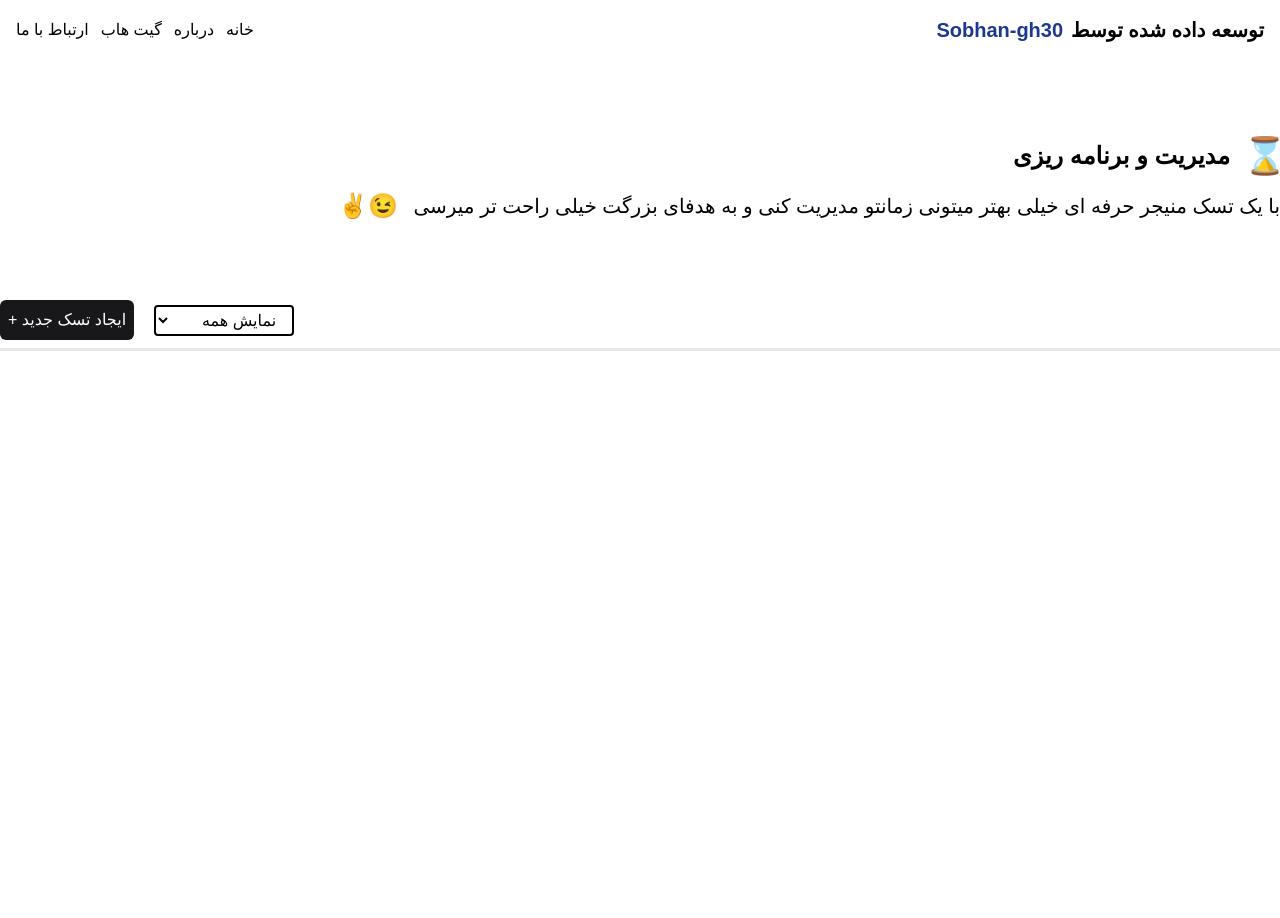
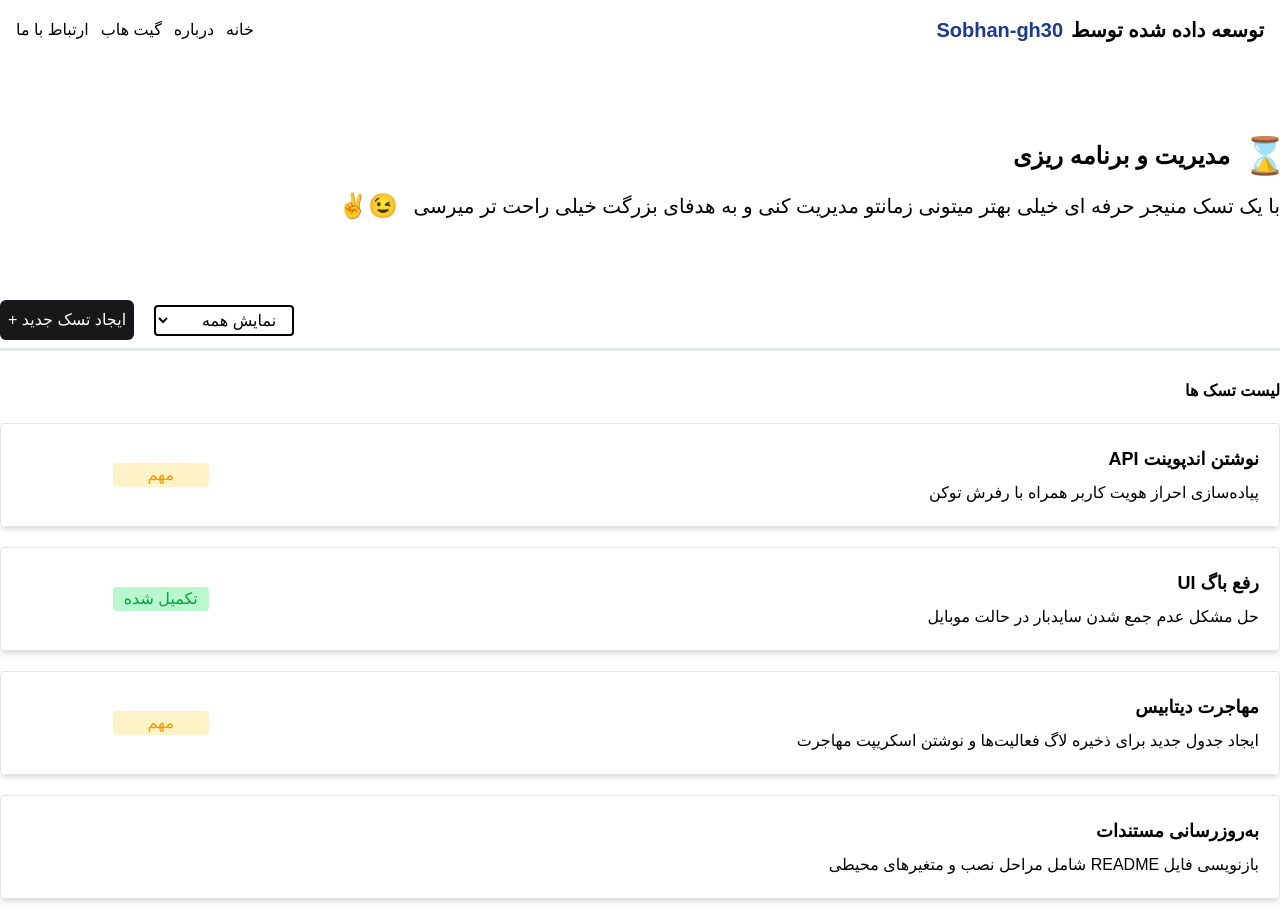
Before and after one commit to sobhan-gh30/Taskmanager-react, a React (Vite) app: page / in a window 1280 px wide. Shown: the top 918 px of the page. Before the commit the page ends 800 px from the top, so only its background shows below. Built offline with nearby package versions, Linux system fonts and the light colour scheme; a web font is replaced by a local one.

Commit message:
feat : task cart added

```diff
--- a/src/App.jsx
+++ b/src/App.jsx
@@ -1,6 +1,8 @@
 import Navbar from "./componenst/navbar.jsx";
 import TaskModal from "./componenst/taskModal.jsx";
 import {useState} from "react";
+import tasks from "./tasks.js";
+import TaskCart from "./componenst/taskCarts.jsx";
 
 function App() {
 
@@ -44,8 +46,18 @@ function App() {
                 </div>
             </div>
         </header>
-        <main>
+        <main className={"container mx-auto py-2"}>
+            <h2 className={"font-bold my-5"}>لیست تسک ها</h2>
             <TaskModal modalOpen={modalOpen} onClose={closeModal} />
+            <div>
+                {
+                    tasks.map((task) => {
+                        return (
+                            <TaskCart {...task} />
+                        )
+                    })
+                }
+            </div>
         </main>
     </>
   )
--- /dev/null
+++ b/src/componenst/taskCarts.jsx
@@ -0,0 +1,20 @@
+export default function TaskCart({title , description, important, done}) {
+    return (
+        <div className={"w-full h-fit mb-5 min-h-26 border-zinc-200 border rounded shadow-md flex items-center justify-center"}>
+            <div className="w-3/4 p-5">
+                <h2 className={"font-bold text-lg mb-2"}>{title}</h2>
+                <p>{description}</p>
+            </div>
+            <div className="flex items-center justify-center w-1/4 gap-2">
+                {
+                    done ? <p className={"text-green-600 bg-green-200 rounded w-24 text-center"}>تکمیل شده</p>:''
+                }
+                {
+                    important ? <p className={"text-amber-500 bg-amber-100 rounded w-24 text-center"}>مهم</p>:''
+                }
+
+
+            </div>
+        </div>
+    )
+}
--- a/src/componenst/taskModal.jsx
+++ b/src/componenst/taskModal.jsx
@@ -19,7 +19,8 @@ export default function TaskModal({modalOpen , onClose}) {
                 </div>
 
 
-                <input type="text" placeholder="تسک خود را وارد کنید" className="w-full border border-gray-300 rounded-md px-3 py-2 focus:outline-none focus:ring-2 focus:ring-zinc-700 mb-4"/>
+                <input type="text" placeholder="تایتل تسک خود را وارد کنید" className="w-full border border-gray-300 rounded-md px-3 py-2 focus:outline-none focus:ring-2 focus:ring-zinc-700 mb-4"/>
+                <textarea placeholder="توضیحات تسک خود را وارد کنید" className="w-full border border-gray-300 rounded-md px-3 py-2 focus:outline-none focus:ring-2 focus:ring-zinc-700 mb-4"/>
 
 
                 <div className="flex items-center mb-4">
--- /dev/null
+++ b/src/tasks.js
@@ -0,0 +1,39 @@
+let Tasks = [
+    {
+        "id": 1,
+        "title": "نوشتن اندپوینت API",
+        "description": "پیاده‌سازی احراز هویت کاربر همراه با رفرش توکن",
+        "important": true,
+        "done": false
+    },
+    {
+        "id": 2,
+        "title": "رفع باگ UI",
+        "description": "حل مشکل عدم جمع شدن سایدبار در حالت موبایل",
+        "important": false,
+        "done": true
+    },
+    {
+        "id": 3,
+        "title": "مهاجرت دیتابیس",
+        "description": "ایجاد جدول جدید برای ذخیره لاگ فعالیت‌ها و نوشتن اسکریپت مهاجرت",
+        "important": true,
+        "done": false
+    },
+    {
+        "id": 4,
+        "title": "به‌روزرسانی مستندات",
+        "description": "بازنویسی فایل README شامل مراحل نصب و متغیرهای محیطی",
+        "important": false,
+        "done": false
+    },
+    {
+        "id": 5,
+        "title": "بهینه‌سازی کوئری",
+        "description": "افزایش سرعت کوئری مربوط به آمار داشبورد",
+        "important": true,
+        "done": true
+    }
+]
+
+export default Tasks;
```
